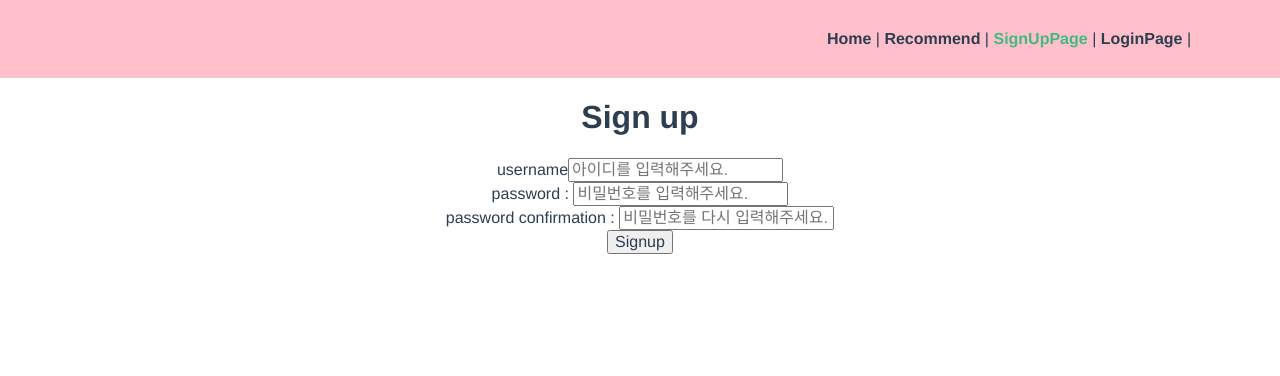
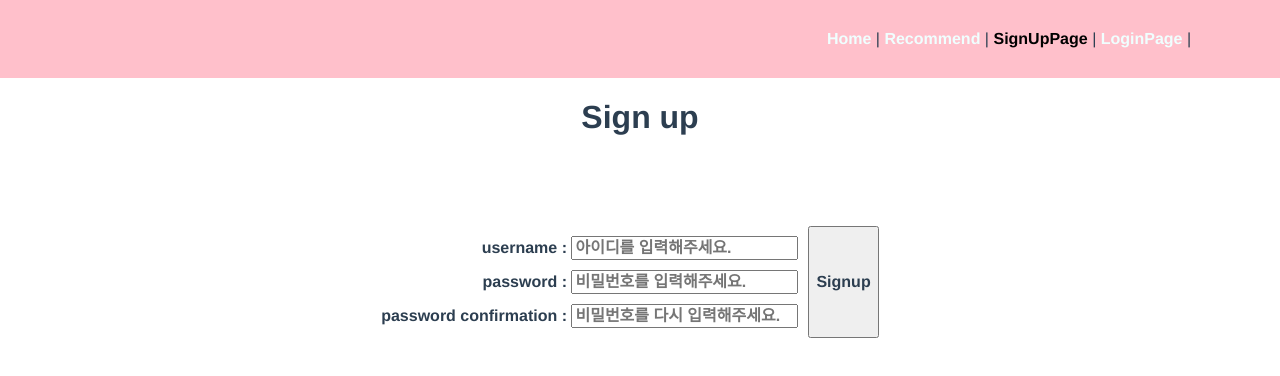
Before and after one commit to seahare-slug/SSAMFY, a Vue app in the folder final-pjt-front/: page /signup in a window 1280 px wide. Shown: the top 376 px of the page. Built offline with nearby package versions, Linux system fonts and the light colour scheme.

Commit message:
simple css API receive

```diff
--- a/final-pjt-front/src/App.vue
+++ b/final-pjt-front/src/App.vue
@@ -1,7 +1,7 @@
 <template>
   <div id="app">
     <nav>
-      <span v-if="isLogined()">하이 {{userName}} |
+      <span v-if="isLogined()">
         <router-link :to="{ name: 'home' }">Home</router-link> |
         <router-link :to="{ name: 'recommend' }">Recommend</router-link> |
         <router-link :to="{ name: 'ProfileView' }">Profile</router-link> |
@@ -64,10 +64,11 @@ nav {
 
 nav a {
   font-weight: bold;
-  color: #2c3e50;
+  color: azure;
 }
 
 nav a.router-link-exact-active {
-  color: #42b983;
+  font-weight: bolder;
+  color: black;
 }
 </style>
--- a/final-pjt-front/src/components/HomeList.vue
+++ b/final-pjt-front/src/components/HomeList.vue
@@ -1,12 +1,27 @@
 <template>
   <div class="wrap-home-list">
     <HomeListItem v-for="movie in randomMovie" :key="movie.id" :movie="movie" />
+    <button @click="getNowplayMovies">현재 상영 중인 영화 보기</button>
+    <div v-for="nmovie in nowmovies"
+        :key="nmovie.id"
+      >
+      {{nmovie.title}}
+      <img :src="`https://image.tmdb.org/t/p/w500/${nmovie.poster_path}`" alt="">
+      <div>
+      <router-link
+        class="common-btn"
+        :to="{ name: 'DetailView', params: { id: nmovie.id } }"
+        >DETAIL</router-link
+      >
+    </div>
+    </div>
   </div>
 </template>
 
 <script>
 import HomeListItem from "./HomeListItem.vue";
 import _ from "lodash";
+import axios from "axios";
 
 export default {
   name: "HomeList",
@@ -16,10 +31,11 @@ export default {
   data() {
     return{
       randomMovie: [],
+      nowmovies : []
     }
   },
   created() {
-    this.randomMovie = _.sampleSize(this.movies, 200)
+    this.randomMovie = _.sampleSize(this.movies, 30)
   },
   computed: {
     movies() {
@@ -29,6 +45,17 @@ export default {
       return this.$store.state.genres;
     },
   },
+  methods:{
+    getNowplayMovies(){
+      axios({
+        method: 'get',
+        url: `https://api.themoviedb.org/3/movie/now_playing?api_key=616c881ba896937b008706b9a5e911d0&language=ko-KR&page=1`
+      })
+      .then((res) =>{
+        this.nowmovies = res.data.results
+      })
+    }
+  }
 };
 </script>
 
--- a/final-pjt-front/src/components/HomeListItem.vue
+++ b/final-pjt-front/src/components/HomeListItem.vue
@@ -1,4 +1,5 @@
 <template>
+  <div>
     <div class="wrap-home-item movie-card">
       <h4>{{ movie.title }}</h4>
       <img
@@ -12,6 +13,12 @@
       <span @click="toggleLike" class="like" :class="{ 'is-liked': isLiked }"
         >🧡</span
       >
+      <!-- DetailView로 이동 -->
+      <!-- <span v-for="genre in genres" :key="genre.id">
+      <span v-if="movie.genre_ids.includes(genre.id)">
+        {{ genre.name }}
+      </span>
+    </span> -->
       <div>
         <router-link
           class="common-btn"
@@ -20,40 +27,28 @@
         >
       </div>
     </div>
+  </div>
 </template>
 
 <script>
-// import axios from 'axios';
-
 export default {
   name: "HomeListItem",
   data() {
     return {
       isLiked: false,
-      likedData: {
-        liked_movie_id: this.movie.id,
-        username: localStorage.getItem("userName"),
-      }
     };
   },
   props: {
     movie: Object,
   },
   computed: {
+    // genres() {
+    //   return this.$store.state.genres;
+    // },
   },
   methods: {
     toggleLike() {
       this.isLiked = !this.isLiked;
-      // axios({
-      //   method: "post",
-      //   url: "http://127.0.0.1:8000/accounts/profile/liked/",
-      //   data: {
-      //     likedData: this.likedData,
-      //   }
-      // })
-      //   .then(() => {
-      //     console.log("~~~~좋아요 했는지 보냅니다~~~~")
-      //   })
     },
   },
 };
@@ -62,12 +57,13 @@ export default {
 <style scoped>
 .wrap-home-item {
   position: relative;
-  width: 20%;
+  width: 300px;
   height: 50vh;
-  margin: 5px;
+  margin: 6px;
 }
 .poster-img {
-  height: 70%;
+  height: 75%;
+  width: 90%;
 }
 
 .like {
--- a/final-pjt-front/src/components/RecommendListItem.vue
+++ b/final-pjt-front/src/components/RecommendListItem.vue
@@ -147,12 +147,13 @@ export default {
 <style scoped>
 .wrap-recommand-item {
   position: relative;
-  width: 100%;
-  height: 60vh;
-  margin: 5px;
+  width: 300px;
+  height: 50vh;
+  margin: 6px;
 }
 .poster-img {
-  height: 70%;
+  height: 75%;
+  width: 90%;
 }
 .like {
   cursor: pointer;
--- a/final-pjt-front/src/views/DetailView.vue
+++ b/final-pjt-front/src/views/DetailView.vue
@@ -22,7 +22,19 @@
         />
         <button @click.prevent="submitComment">댓글 작성</button>
       </form>
-      <CommentList />
+      <CommentList/>
+      <button @click="getsimilarMovies">비슷한 영화 보러 가기</button>
+      <div v-for="smovie in newmovies"
+        :key="smovie.id"
+      >
+      {{smovie.title}}
+      <img :src="`https://image.tmdb.org/t/p/w500/${smovie.poster_path}`" alt="">
+      <!-- <router-link
+        class="common-btn"
+        :to="{ name: 'DetailView', params: { id: smovie.id } }"
+        >DETAIL</router-link
+      > -->
+      </div>
     </div>
   </div>
 </template>
@@ -32,7 +44,6 @@ import axios from "axios";
 
 import CommentList from "@/components/CommentList.vue";
 const API_URL = "http://127.0.0.1:8000";
-
 export default {
   name: "DetailView",
   components: {
@@ -51,6 +62,7 @@ export default {
         username: localStorage.getItem("userName"),
       },
       commnents: [],
+      newmovies:[],
     };
   },
   created() {
@@ -101,6 +113,15 @@ export default {
           console.log(err);
         });
     },
+    getsimilarMovies(){
+      axios({
+        method: 'get',
+        url: `https://api.themoviedb.org/3/movie/${this.detailViewData.movie.id}/similar?api_key=616c881ba896937b008706b9a5e911d0&language=ko-KR&page=1`
+      })
+      .then((res) =>{
+        this.newmovies = res.data.results
+      })
+    }
   },
 };
 </script>
--- a/final-pjt-front/src/views/ProfileView.vue
+++ b/final-pjt-front/src/views/ProfileView.vue
@@ -1,15 +1,12 @@
 <template>
   <div>
-    <div
-      v-for="user in users"
-      :key="user.id"
+    <h1>{{ credentials.username }}님의 프로필</h1>
+    <h2>최신 영화 댓글</h2>
+    <p v-for="comment in comments"
+    :key="comment.username"
     >
-      <div v-if="user.username === credentials.username">
-        {{ user.username }} 님의 프로필 입니다
-        <br>
-        {{ user }}
-      </div>
-    </div>
+    {{comment.content}}
+    </p>
   </div>
 </template>
 
@@ -25,9 +22,12 @@ export default {
       },
     };
   },
-  computed: {
-      users() {
-        return this.$store.state.users;
+  computed:{
+    comments(){
+      return this.$store.state.comments
+    },
+    movies() {
+        return this.$store.state.movies;
       },
   },
   created() {
@@ -38,10 +38,12 @@ export default {
     })
       .then(() => {
         console.log("프로필 교신성공!");
+        console.log(this.comments)
       })
       .catch((err) => {
         console.log(err);
       });
+
   },
 };
 </script>
--- a/final-pjt-front/src/views/SignUpView.vue
+++ b/final-pjt-front/src/views/SignUpView.vue
@@ -1,28 +1,39 @@
 <template>
   <div>
     <h1>Sign up</h1>
-    <form @submit.prevent="signUp">
-      <label for="username">username</label>
-      <input type="text" id="username" v-model="credentials.username"
+    <form class="wrap-signup-form" @submit.prevent="signUp">
+      <div>
+        <div class="input-form">
+          <label for="username">username : </label>
+          <input
+            type="text"
+            id="username"
+            v-model="credentials.username"
             placeholder="아이디를 입력해주세요."
             onkeyup="this.value=this.value.replace(/\s/,'')"
           />
-      <br />
+        </div>
+        <div class="input-form">
           <label for="password">password : </label>
-      <input type="text" id="password" v-model="credentials.password"
+          <input
+            type="password"
+            id="password"
+            v-model="credentials.password"
             placeholder="비밀번호를 입력해주세요."
             onkeyup="this.value=this.value.replace(/\s/,'')"
           />
-      <br />
+        </div>
+        <div class="input-form">
           <label for="passwordConfirmation">password confirmation : </label>
           <input
-        type="text"
+            type="password"
             id="passwordConfirmation"
             v-model="credentials.passwordConfirmation"
             placeholder="비밀번호를 다시 입력해주세요."
             onkeyup="this.value=this.value.replace(/\s/,'')"
           />
-      <br>
+        </div>
+      </div>
       <input type="submit" value="Signup" />
     </form>
   </div>
@@ -44,14 +55,13 @@ export default {
   },
   methods: {
     signUp() {
-      if (this.credentials.username.length<4){
-        alert('아이디는 4글자 이상 입력해주세요.')
-        return
-      } else if (this.credentials.password.length<4) {
-        alert('비밀번호는 4글자 이상 입력해주세요.')
-        return
-      }
-      else {
+      if (this.credentials.username.length < 4) {
+        alert("아이디는 4글자 이상 입력해주세요.");
+        return;
+      } else if (this.credentials.password.length < 4) {
+        alert("비밀번호는 4글자 이상 입력해주세요.");
+        return;
+      } else {
         axios({
           method: "post",
           url: "http://127.0.0.1:8000/accounts/signup/",
@@ -69,4 +79,16 @@ export default {
 };
 </script>
 
-<style></style>
+<style scoped>
+.wrap-signup-form {
+  display: flex;
+  margin: 10% 0 0 20%;
+  font-weight: bold;
+  font-size: 1rem;
+  text-align: right;
+}
+
+.input-form {
+  margin: 10px;
+}
+</style>
```
Also changed, not shown: 2 other files (tests, documents, lock files or other folders). Lines whose indentation alone changed are shown as unchanged.
